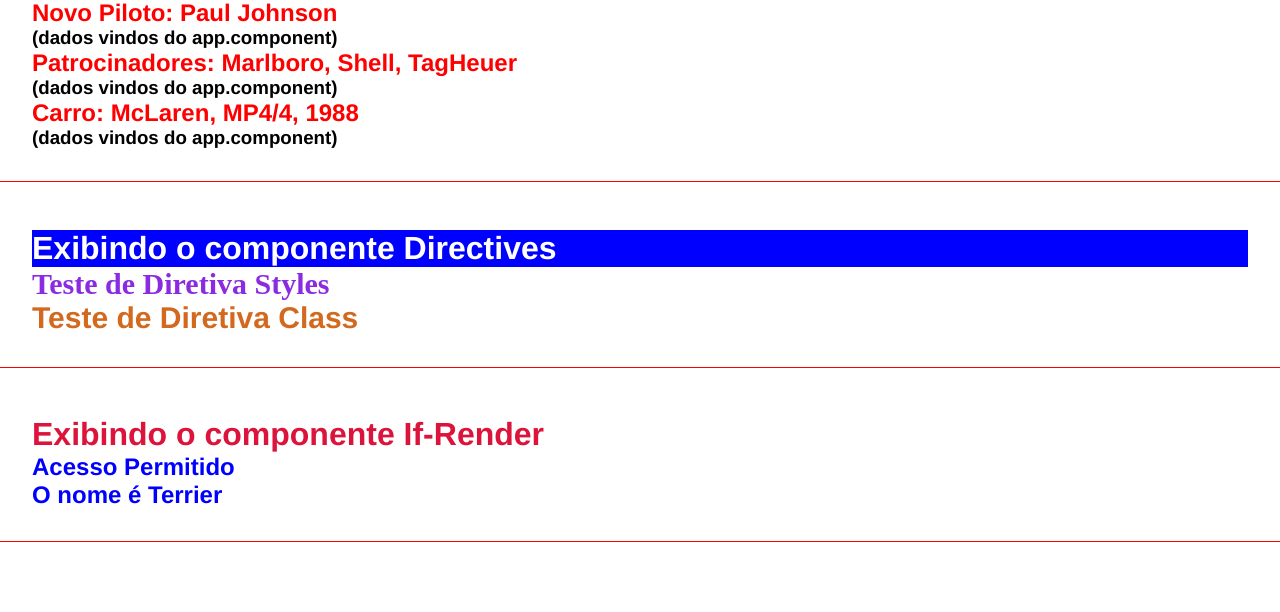
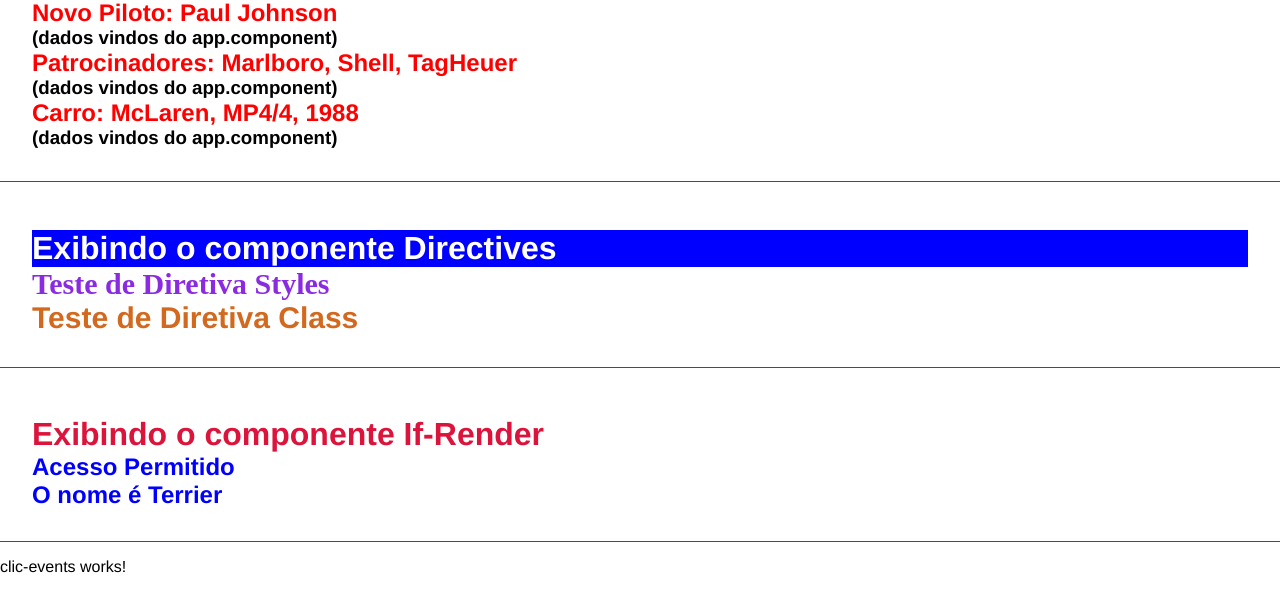
Before and after one commit to ernestopcaraujo/projectReviewAngular, an Angular app in the folder curso-angular/: page / in a window 1280 px wide. Shown: the part 426-1038 px from the top of the page. Built offline with nearby package versions, Linux system fonts and the light colour scheme.

Commit message:
Added Clic-Events Component

```diff
--- a/curso-angular/src/app/app.component.html
+++ b/curso-angular/src/app/app.component.html
@@ -10,3 +10,4 @@
 ></app-parent-data>
 <app-directives></app-directives>
 <app-if-render></app-if-render>
+<app-clic-events></app-clic-events>
```
